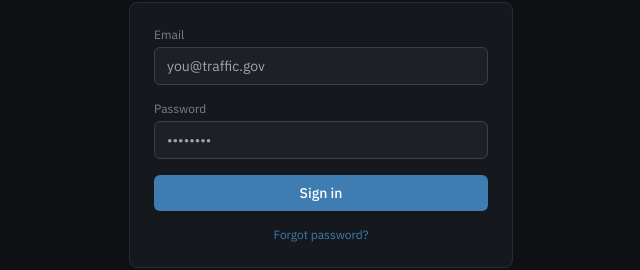
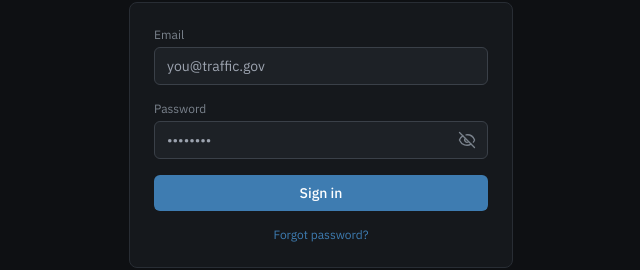
Before and after one commit to ChandrahasiniPadubandla/RoadSense_AI, a React (Vite) app in the folder frontend/: page /login in a window 1280 px wide. Shown: the part 301-571 px from the top of the page, without its empty margins (319-959 px from the left). Built offline with nearby package versions, Linux system fonts and the light colour scheme; no server answers.

Commit message:
Improve login validation and password visibility

```diff
--- a/frontend/package.json
+++ b/frontend/package.json
@@ -12,6 +12,7 @@
   "dependencies": {
     "axios": "^1.7.7",
     "leaflet": "^1.9.4",
+    "lucide-react": "^1.42.0",
     "react": "^18.3.1",
     "react-dom": "^18.3.1",
     "react-leaflet": "^4.2.1",
--- a/frontend/src/pages/Login.jsx
+++ b/frontend/src/pages/Login.jsx
@@ -1,10 +1,12 @@
 import React, { useState } from 'react';
 import { Link, useLocation, useNavigate } from 'react-router-dom';
+import { Eye, EyeOff } from 'lucide-react';
 import { useAuth } from '../context/AuthContext';
 
 export default function Login() {
   const [email, setEmail] = useState('');
   const [password, setPassword] = useState('');
+  const [showPassword, setShowPassword] = useState(false);
   const [error, setError] = useState('');
   const [isSubmitting, setIsSubmitting] = useState(false);
 
@@ -21,7 +23,11 @@ export default function Login() {
       await login(email, password);
       navigate(from, { replace: true });
     } catch (err) {
-      setError(err.message || 'Unable to log in.');
+      setError(
+        err.response?.data?.detail ||
+          err.message ||
+          'Unable to log in.'
+      );
     } finally {
       setIsSubmitting(false);
     }
@@ -57,15 +63,26 @@ export default function Login() {
           <label className="block text-xs text-asphalt-400" htmlFor="password">
             Password
           </label>
+          <div className="relative mt-1 mb-4">
             <input
               id="password"
-            type="password"
+              type={showPassword ? 'text' : 'password'}
               required
               value={password}
               onChange={(e) => setPassword(e.target.value)}
-            className="mt-1 mb-4 w-full rounded-md border border-asphalt-600 bg-asphalt-800 px-3 py-2 text-sm text-asphalt-100 outline-none focus:border-signal-blue"
+              className="w-full rounded-md border border-asphalt-600 bg-asphalt-800 px-3 py-2 pr-16 text-sm text-asphalt-100 outline-none focus:border-signal-blue"
               placeholder="••••••••"
             />
+            <button
+              type="button"
+              onClick={() => setShowPassword((visible) => !visible)}
+              className="absolute inset-y-0 right-3 flex items-center text-asphalt-400 hover:text-signal-blue"
+              aria-label={showPassword ? 'Hide password' : 'Show password'}
+              title={showPassword ? 'Hide password' : 'Show password'}
+            >
+              {showPassword ? <Eye size={18} strokeWidth={1.8} /> : <EyeOff size={18} strokeWidth={1.8} />}
+            </button>
+          </div>
 
           {error && (
             <p className="mb-4 rounded-md border border-signal-red/40 bg-signal-red/10 px-3 py-2 text-xs text-signal-red">
```
Also changed, not shown: 2 other files (tests, documents, lock files or other folders). Lines whose indentation alone changed are shown as unchanged.
